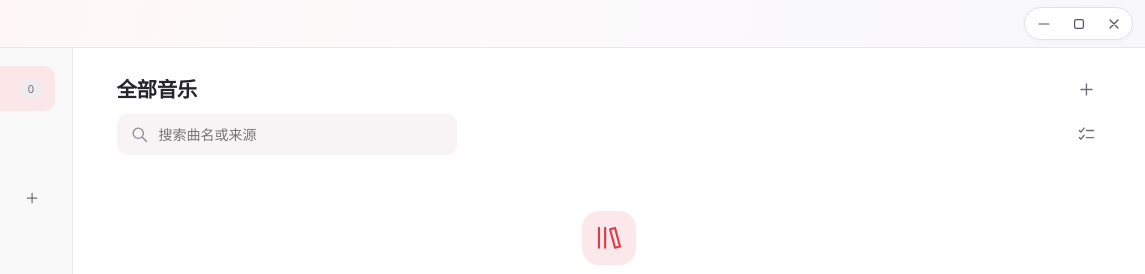
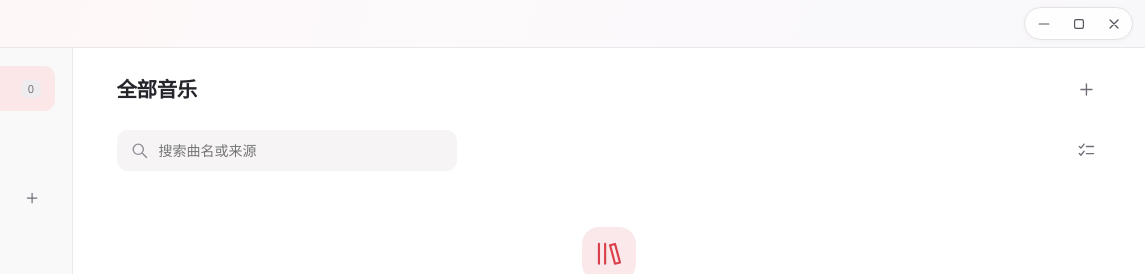
Before and after one commit to lenzo15/Nico-Music, a plain HTML site: page ui/index.html in a window 1280 px wide. Shown: the top 274 px of the page, 135-1280 px from the left. Drawn offline with Linux system fonts and the light colour scheme.

Commit message:
Balance spacing below the collection heading

```diff
--- a/ui/style.css
+++ b/ui/style.css
@@ -365,7 +365,7 @@ main {
   flex: none;
   align-items: center;
   justify-content: space-between;
-  padding: 24px clamp(24px, 3.4vw, 54px) 6px;
+  padding: 24px clamp(24px, 3.4vw, 54px) 22px;
 }
 .crumb {
   display: flex;
```
